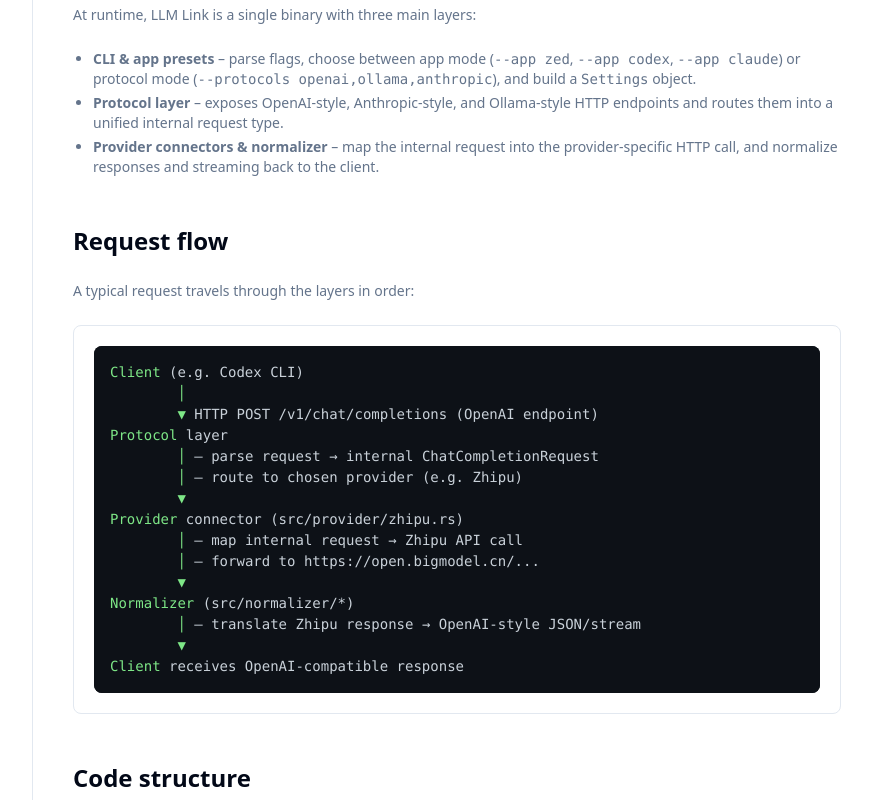
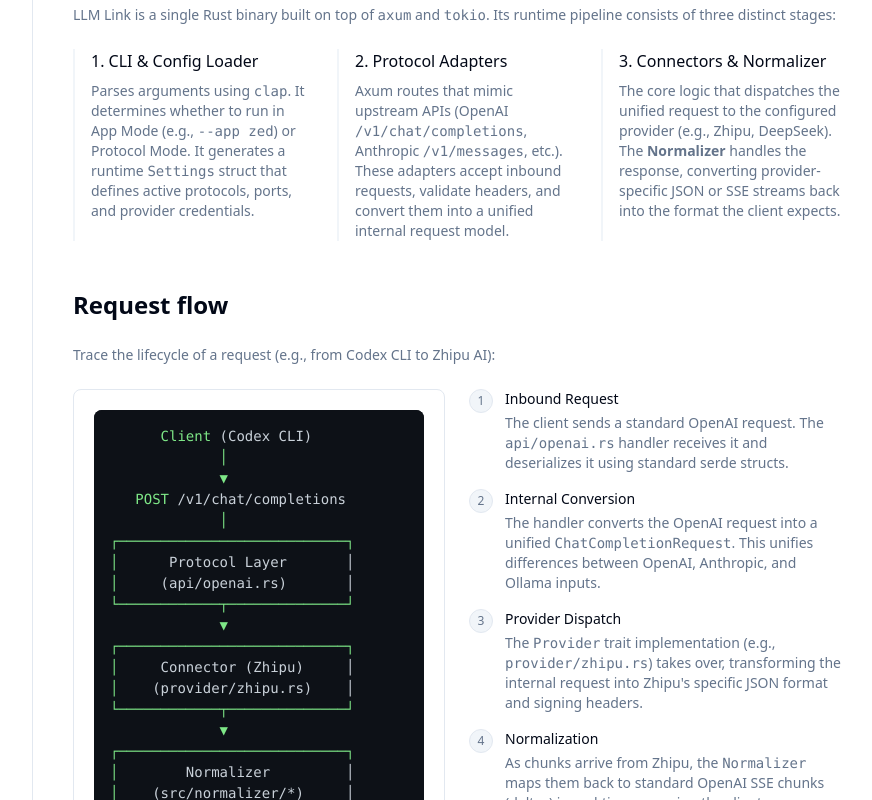
Before and after one commit to lipish/llm-link, a SvelteKit app in the folder docs-site/: page /docs/architecture in a window 1280 px wide. Shown: the part 1060-1860 px from the top of the page, without its empty margins (295-1167 px from the left). Built offline with nearby package versions, Linux system fonts and the light colour scheme.

Commit message:
docs: refine architecture runtime components and request flow layout

```diff
--- a/docs-site/src/routes/docs/architecture/+page.svelte
+++ b/docs-site/src/routes/docs/architecture/+page.svelte
@@ -60,51 +60,120 @@
 	<section class="space-y-6">
 		<h2 class="text-2xl font-semibold">Runtime components</h2>
 		<p class="text-sm text-muted-foreground">
-			At runtime, LLM Link is a single binary with three main layers:
+			LLM Link is a single Rust binary built on top of <code>axum</code> and <code>tokio</code>. Its runtime
+			pipeline consists of three distinct stages:
 		</p>
-		<ul class="text-sm text-muted-foreground list-disc pl-5 space-y-1">
-			<li>
-				<strong>CLI & app presets</strong> – parse flags, choose between app mode
-				(<code>--app zed</code>, <code>--app codex</code>, <code>--app claude</code>) or protocol
-				mode (<code>--protocols openai,ollama,anthropic</code>), and build a <code>Settings</code>
-				object.
-			</li>
-			<li>
-				<strong>Protocol layer</strong> – exposes OpenAI-style, Anthropic-style, and
-				Ollama-style HTTP endpoints and routes them into a unified internal request type.
-			</li>
-			<li>
-				<strong>Provider connectors & normalizer</strong> – map the internal request into the
-				provider-specific HTTP call, and normalize responses and streaming back to the client.
-			</li>
-		</ul>
+		<div class="grid gap-6 md:grid-cols-3">
+			<div class="space-y-2 border-l-2 pl-4 border-muted">
+				<h3 class="font-medium">1. CLI & Config Loader</h3>
+				<p class="text-sm text-muted-foreground">
+					Parses arguments using <code>clap</code>. It determines whether to run in App Mode (e.g.,
+					<code>--app zed</code>) or Protocol Mode. It generates a runtime <code>Settings</code> struct
+					that defines active protocols, ports, and provider credentials.
+				</p>
+			</div>
+			<div class="space-y-2 border-l-2 pl-4 border-muted">
+				<h3 class="font-medium">2. Protocol Adapters</h3>
+				<p class="text-sm text-muted-foreground">
+					Axum routes that mimic upstream APIs (OpenAI <code>/v1/chat/completions</code>, Anthropic
+					<code>/v1/messages</code>, etc.). These adapters accept inbound requests, validate headers,
+					and convert them into a unified internal request model.
+				</p>
+			</div>
+			<div class="space-y-2 border-l-2 pl-4 border-muted">
+				<h3 class="font-medium">3. Connectors & Normalizer</h3>
+				<p class="text-sm text-muted-foreground">
+					The core logic that dispatches the unified request to the configured provider (e.g., Zhipu,
+					DeepSeek). The <strong>Normalizer</strong> handles the response, converting provider-specific
+					JSON or SSE streams back into the format the client expects.
+				</p>
+			</div>
+		</div>
 	</section>
 
 	<!-- Request flow -->
 	<section class="space-y-6">
 		<h2 class="text-2xl font-semibold">Request flow</h2>
 		<p class="text-sm text-muted-foreground">
-			A typical request travels through the layers in order:
+			Trace the lifecycle of a request (e.g., from Codex CLI to Zhipu AI):
 		</p>
-		<div class="rounded-lg border bg-card p-5">
+		<div class="grid gap-6 lg:grid-cols-2">
+			<div class="rounded-lg border bg-card p-5 text-xs h-fit">
 				<CodeBlock
 					language="bash"
-				code={`Client (e.g. Codex CLI)
+					code={`      Client (Codex CLI)
              │
-        ▼ HTTP POST /v1/chat/completions (OpenAI endpoint)
-Protocol layer
-        │ – parse request → internal ChatCompletionRequest
-        │ – route to chosen provider (e.g. Zhipu)
              ▼
-Provider connector (src/provider/zhipu.rs)
-        │ – map internal request → Zhipu API call
-        │ – forward to https://open.bigmodel.cn/...
+   POST /v1/chat/completions
+             │
+┌───────────────────────────┐
+│      Protocol Layer       │
+│     (api/openai.rs)       │
+└────────────┬──────────────┘
              ▼
-Normalizer (src/normalizer/*)
-        │ – translate Zhipu response → OpenAI-style JSON/stream
+┌───────────────────────────┐
+│     Connector (Zhipu)     │
+│    (provider/zhipu.rs)    │
+└────────────┬──────────────┘
              ▼
-Client receives OpenAI-compatible response`}
+┌───────────────────────────┐
+│        Normalizer         │
+│    (src/normalizer/*)     │
+└────────────┬──────────────┘
+             ▼
+ Client receives OpenAI stream`}
 				/>
+			</div>
+			<div class="space-y-4 text-sm text-muted-foreground">
+				<div class="flex gap-3">
+					<div
+						class="flex h-6 w-6 shrink-0 items-center justify-center rounded-full border bg-muted text-xs font-medium"
+					>
+						1
+					</div>
+					<div>
+						<p class="font-medium text-foreground mb-1">Inbound Request</p>
+						The client sends a standard OpenAI request. The <code>api/openai.rs</code> handler receives
+						it and deserializes it using standard serde structs.
+					</div>
+				</div>
+				<div class="flex gap-3">
+					<div
+						class="flex h-6 w-6 shrink-0 items-center justify-center rounded-full border bg-muted text-xs font-medium"
+					>
+						2
+					</div>
+					<div>
+						<p class="font-medium text-foreground mb-1">Internal Conversion</p>
+						The handler converts the OpenAI request into a unified <code>ChatCompletionRequest</code>.
+						This unifies differences between OpenAI, Anthropic, and Ollama inputs.
+					</div>
+				</div>
+				<div class="flex gap-3">
+					<div
+						class="flex h-6 w-6 shrink-0 items-center justify-center rounded-full border bg-muted text-xs font-medium"
+					>
+						3
+					</div>
+					<div>
+						<p class="font-medium text-foreground mb-1">Provider Dispatch</p>
+						The <code>Provider</code> trait implementation (e.g., <code>provider/zhipu.rs</code>) takes
+						over, transforming the internal request into Zhipu's specific JSON format and signing headers.
+					</div>
+				</div>
+				<div class="flex gap-3">
+					<div
+						class="flex h-6 w-6 shrink-0 items-center justify-center rounded-full border bg-muted text-xs font-medium"
+					>
+						4
+					</div>
+					<div>
+						<p class="font-medium text-foreground mb-1">Normalization</p>
+						As chunks arrive from Zhipu, the <code>Normalizer</code> maps them back to standard OpenAI
+						SSE chunks (deltas) in real-time, ensuring the client sees a perfect OpenAI simulation.
+					</div>
+				</div>
+			</div>
 		</div>
 	</section>
 
```
Lines whose indentation alone changed are shown as unchanged.
